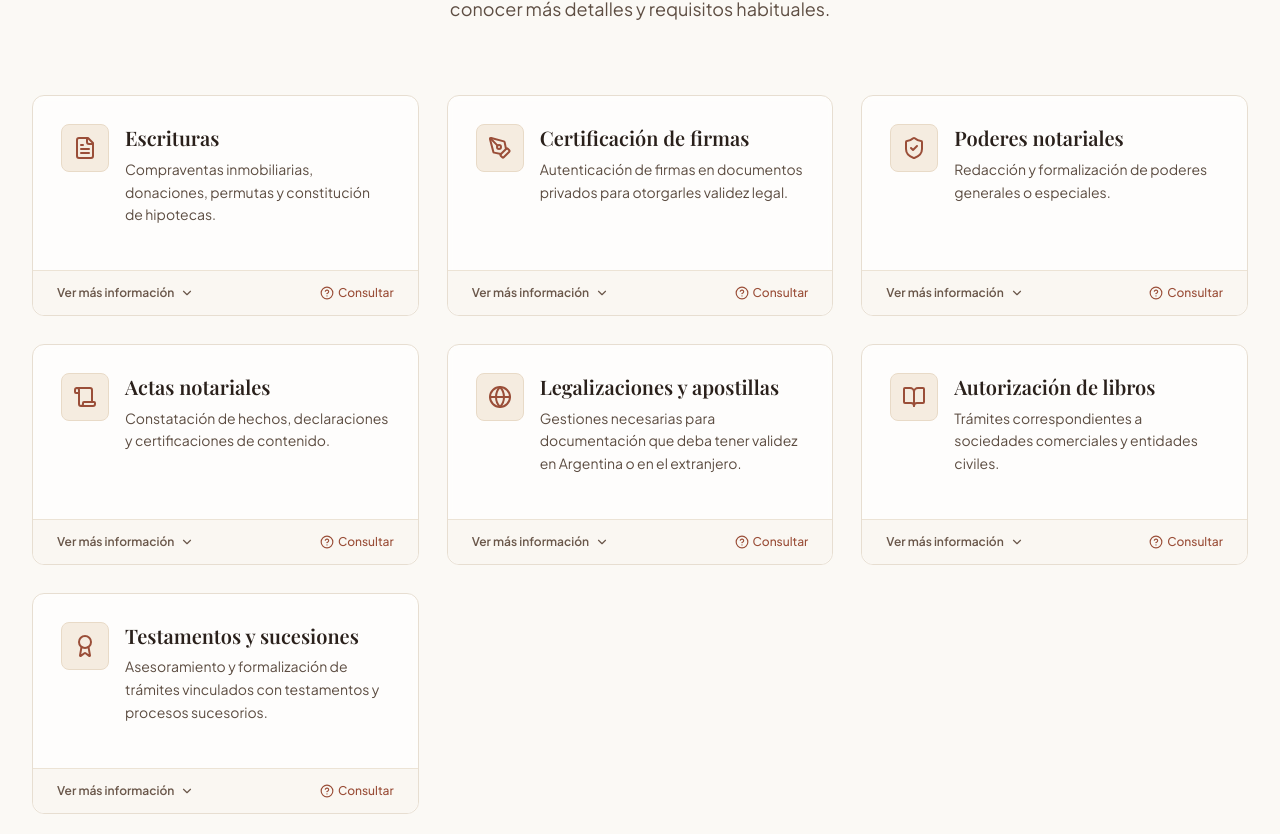
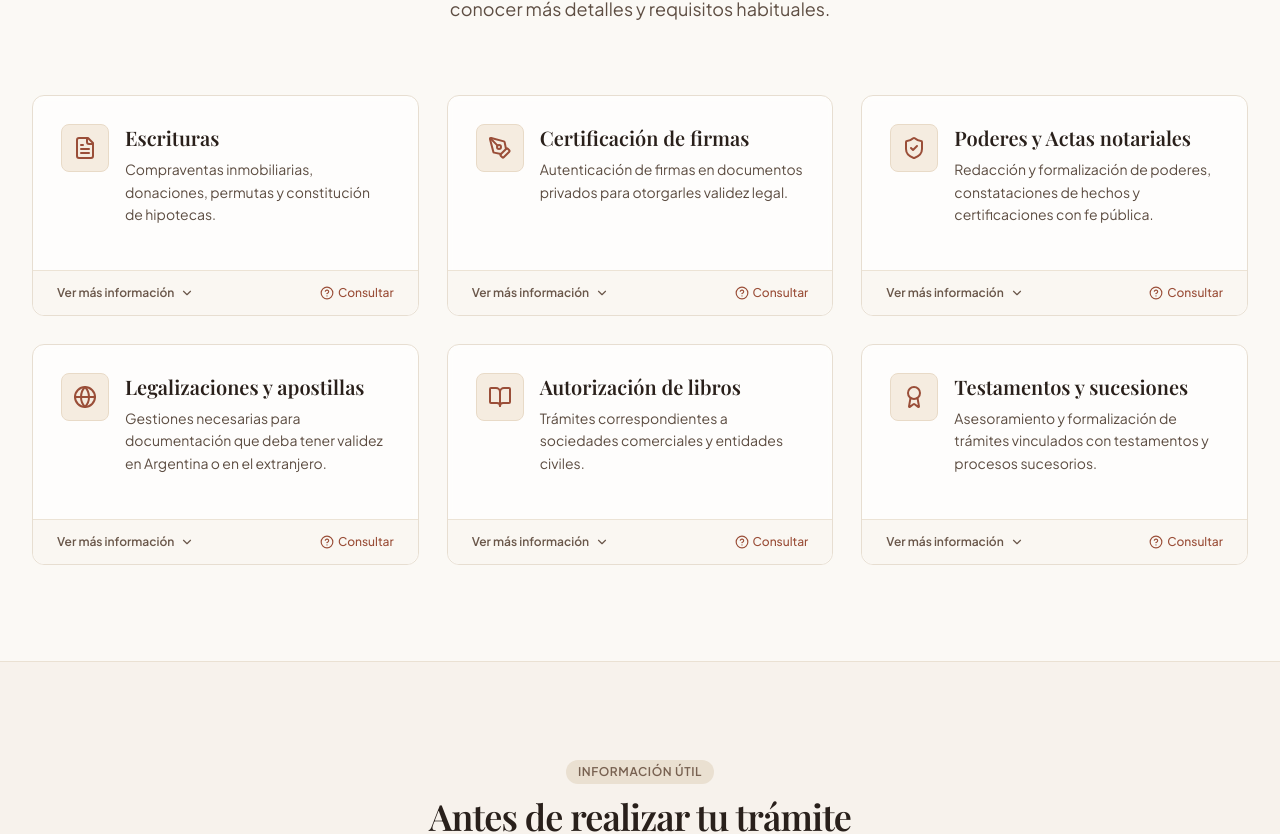
Before and after one commit to leandrosagarra/leonardobarzola, a React (Vite) app: page / in a window 1280 px wide. Shown: the part 978-1812 px from the top of the page. Built offline with nearby package versions, Linux system fonts and the light colour scheme; a web font is replaced by a local one.

Commit message:
refactor: consolidate services and remove WhatsApp
Merge "Poderes" and "Actas" into a single service category and remove WhatsApp contact support from the UI components.

```diff
--- a/server.ts
+++ b/server.ts
@@ -177,11 +177,10 @@ INFORMACIÓN OFICIAL DE ESCRIBANÍA BARZOLA:
 - Servicios notariales que brinda:
   1. Escrituras: Compraventas inmobiliarias, donaciones, permutas y constitución de hipotecas.
   2. Certificación de firmas: Autenticación de firmas en documentos privados para otorgarles validez legal.
-  3. Poderes notariales: Redacción y formalización de poderes generales o especiales.
-  4. Actas notariales: Constatación de hechos, declaraciones y certificaciones de contenido.
-  5. Legalizaciones y apostillas: Gestiones necesarias para documentación que deba tener validez en Argentina o en el extranjero (Apostilla de La Haya).
-  6. Autorización de libros: Trámites correspondientes a sociedades comerciales y entidades civiles.
-  7. Testamentos y sucesiones: Asesoramiento y formalización de trámites vinculados con testamentos y procesos sucesorios.
+  3. Poderes y Actas notariales: Redacción y formalización de poderes generales o especiales, y confección de actas de constatación de hechos y certificaciones con fe pública.
+  4. Legalizaciones y apostillas: Gestiones necesarias para documentación que deba tener validez en Argentina o en el extranjero (Apostilla de La Haya).
+  5. Autorización de libros: Trámites correspondientes a sociedades comerciales y entidades civiles.
+  6. Testamentos y sucesiones: Asesoramiento y formalización de trámites vinculados con testamentos y procesos sucesorios.
 - Documentación habitual previa a un trámite: DNI vigente, constancia de CUIT/CUIL, comprobante de domicilio y títulos o antecedentes pertinentes.
 - Datos adicionales cargados por la escribanía:
   ${knowledge?.customFacts ? knowledge.customFacts.join("\n") : "Atención personalizada y asesoramiento responsable en La Plata."}
--- a/src/App.tsx
+++ b/src/App.tsx
@@ -45,9 +45,18 @@ function sanitizeSiteData(raw: any): NotarySiteData {
     institutionalPillars: Array.isArray(raw.institutionalPillars) && raw.institutionalPillars.length > 0
       ? raw.institutionalPillars
       : INITIAL_NOTARY_DATA.institutionalPillars,
-    services: Array.isArray(raw.services) && raw.services.length > 0
-      ? raw.services
-      : INITIAL_NOTARY_DATA.services,
+    services: (() => {
+      if (!Array.isArray(raw.services) || raw.services.length === 0) {
+        return INITIAL_NOTARY_DATA.services;
+      }
+      const hasOldSplit = raw.services.some(
+        (s: any) => s.id === 'poderes' || s.id === 'actas' || s.title === 'Poderes notariales' || s.title === 'Actas notariales'
+      );
+      if (hasOldSplit) {
+        return INITIAL_NOTARY_DATA.services;
+      }
+      return raw.services;
+    })(),
     faqs: Array.isArray(raw.faqs) && raw.faqs.length > 0
       ? raw.faqs
       : INITIAL_NOTARY_DATA.faqs,
--- a/src/components/ContactSection.tsx
+++ b/src/components/ContactSection.tsx
@@ -1,4 +1,4 @@
-import { MapPin, Phone, MessageCircle, Navigation, Clock, CheckCircle } from 'lucide-react';
+import { MapPin, Phone, Navigation, Clock, CheckCircle } from 'lucide-react';
 import { ContactInfo, ScheduleInfo } from '../types';
 
 interface ContactSectionProps {
@@ -10,13 +10,11 @@ export function ContactSection({ contact, schedule }: ContactSectionProps) {
   const address = contact?.address || 'Calle 48 nº 874, primer piso oficina 24';
   const city = contact?.city || 'La Plata, Buenos Aires';
   const phone = contact?.phone || '0221 618-6574';
-  const whatsappNumber = contact?.whatsappNumber || '0221 618-6574';
   const weekdays = schedule?.weekdays || '9:00 a 16:00';
   const friday = schedule?.friday || '9:00 a 14:30';
   const weekend = schedule?.weekend || 'Cerrado';
 
   const cleanPhone = phone.replace(/[^0-9]/g, '');
-  const cleanWhatsapp = whatsappNumber.replace(/[^0-9]/g, '');
   const googleMapsUrl = `https://www.google.com/maps/search/?api=1&query=${encodeURIComponent(
     'Calle 48 nº 874, La Plata, Buenos Aires'
   )}`;
@@ -122,7 +120,7 @@ export function ContactSection({ contact, schedule }: ContactSectionProps) {
             </div>
 
             {/* Direct Action Buttons */}
-            <div className="mt-8 pt-6 border-t border-[#EFE7DC] grid grid-cols-1 sm:grid-cols-3 gap-3">
+            <div className="mt-8 pt-6 border-t border-[#EFE7DC] grid grid-cols-1 sm:grid-cols-2 gap-3">
               <a
                 href={googleMapsUrl}
                 target="_blank"
@@ -138,17 +136,7 @@ export function ContactSection({ contact, schedule }: ContactSectionProps) {
                 className="flex items-center justify-center gap-2 py-3 px-3 rounded-lg bg-[#EFE8DD] hover:bg-[#E4DCCE] text-[#342721] border border-[#D8CCBA] text-xs font-semibold transition-all shadow-xs"
               >
                 <Phone className="w-4 h-4 text-[#9A4E38]" />
-                <span>Llamar</span>
-              </a>
-
-              <a
-                href={`https://wa.me/${cleanWhatsapp}?text=Hola,%20quisiera%20hacer%20una%20consulta%20a%20Escriban%C3%ADa%20Barzola`}
-                target="_blank"
-                rel="noopener noreferrer"
-                className="flex items-center justify-center gap-2 py-3 px-3 rounded-lg bg-[#2B5E3F] hover:bg-[#224A32] text-white text-xs font-semibold transition-all shadow-xs"
-              >
-                <MessageCircle className="w-4 h-4" />
-                <span>WhatsApp</span>
+                <span>Llamar a la escribanía</span>
               </a>
             </div>
           </div>
--- a/src/components/Footer.tsx
+++ b/src/components/Footer.tsx
@@ -1,4 +1,4 @@
-import { Lock, Phone, MessageCircle, MapPin } from 'lucide-react';
+import { Lock, Phone, MapPin } from 'lucide-react';
 import { ContactInfo } from '../types';
 
 interface FooterProps {
@@ -9,11 +9,9 @@ interface FooterProps {
 export function Footer({ contact, onOpenAdmin }: FooterProps) {
   const currentYear = new Date().getFullYear();
   const phone = contact?.phone || '0221 618-6574';
-  const whatsappNumber = contact?.whatsappNumber || '0221 618-6574';
   const address = contact?.address || 'Calle 48 nº 874, primer piso oficina 24';
   const city = contact?.city || 'La Plata, Buenos Aires';
   const cleanPhone = phone.replace(/[^0-9]/g, '');
-  const cleanWhatsapp = whatsappNumber.replace(/[^0-9]/g, '');
 
   return (
     <footer className="bg-[#2D231E] text-[#EFE7DC] border-t border-[#44352D] pt-14 pb-10">
@@ -91,17 +89,6 @@ export function Footer({ contact, onOpenAdmin }: FooterProps) {
                   {phone}
                 </a>
               </div>
-              <div className="flex items-center gap-2">
-                <MessageCircle className="w-4 h-4 text-[#3FA86E]" />
-                <a
-                  href={`https://wa.me/${cleanWhatsapp}?text=Hola,%20quisiera%20hacer%20una%20consulta%20a%20Escriban%C3%ADa%20Barzola`}
-                  target="_blank"
-                  rel="noopener noreferrer"
-                  className="hover:underline"
-                >
-                  WhatsApp disponible
-                </a>
-              </div>
             </div>
           </div>
         </div>
--- a/src/data/initialData.ts
+++ b/src/data/initialData.ts
@@ -68,30 +68,19 @@ export const INITIAL_NOTARY_DATA: NotarySiteData = {
       icon: 'PenTool',
     },
     {
-      id: 'poderes',
-      title: 'Poderes notariales',
-      shortDesc: 'Redacción y formalización de poderes generales o especiales.',
+      id: 'poderes-actas',
+      title: 'Poderes y Actas notariales',
+      shortDesc: 'Redacción y formalización de poderes, constataciones de hechos y certificaciones con fe pública.',
       fullDetails:
-        'Otorgamiento de facultades de representación legal mediante escritura pública: poderes especiales para trámites bancarios, administrativos o ante ANSES/AFIP/ARBA; poderes para disposición de bienes determinados o poderes generales para juicios y administración de patrimonios.',
+        'Otorgamiento de facultades de representación legal mediante escritura pública (poderes especiales para trámites bancarios, administrativos o disposición, y poderes generales para juicios) y confección de actas notariales para constatar hechos, notificaciones fehacientes, declaraciones juradas o verificación de contenido digital.',
       requirements: [
-        'DNI original del otorgante',
-        'Nombres completos, DNI, CUIT y domicilio del apoderado',
-        'En poderes de disposición sobre bienes: título antecedente o datos registrales'
+        'DNI original y vigente del otorgante o requirente',
+        'Nombres completos, DNI, CUIT y domicilio del apoderado (en poderes)',
+        'Motivo y objeto de la representación o de la constatación notarial',
+        'En poderes de disposición sobre bienes: título antecedente o datos registrales',
+        'Coordinación previa para constataciones fuera de sede notarial'
       ],
       icon: 'ShieldCheck',
-    },
-    {
-      id: 'actas',
-      title: 'Actas notariales',
-      shortDesc: 'Constatación de hechos, declaraciones y certificaciones de contenido.',
-      fullDetails:
-        'Documento público por el cual el escribano hace constar bajo fe pública hechos presenciados, estado de cosas, notificaciones formales, declaraciones juradas, intimaciones o verificación fehaciente de contenido digital (mensajes, páginas web, correos electrónicos).',
-      requirements: [
-        'DNI del requirente',
-        'Motivo y objeto de la constatación',
-        'Coordinación previa para constataciones fuera de sede notarial'
-      ],
-      icon: 'Scroll',
     },
     {
       id: 'apostillas',
```
